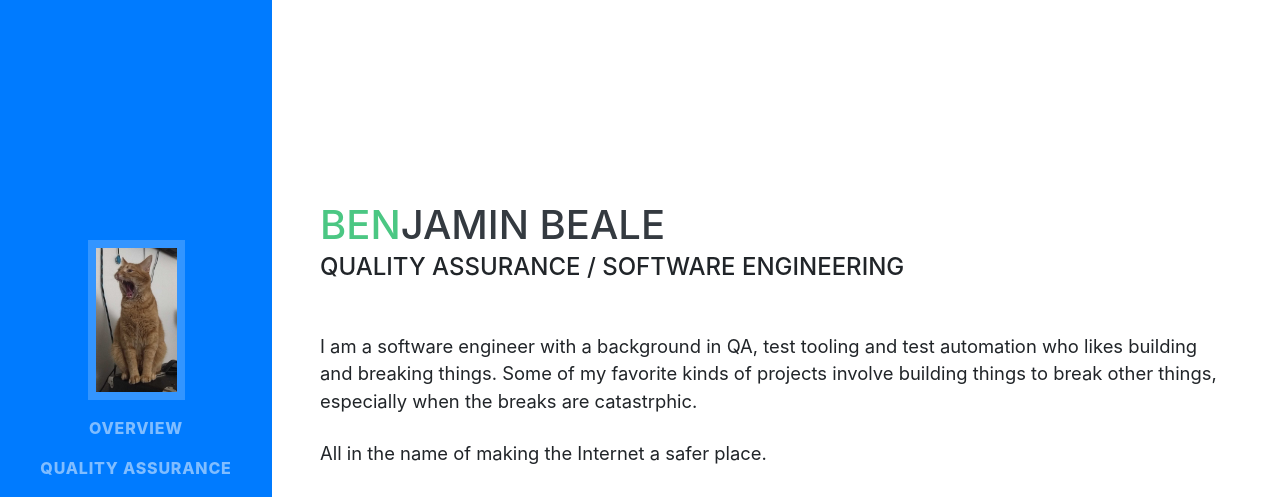
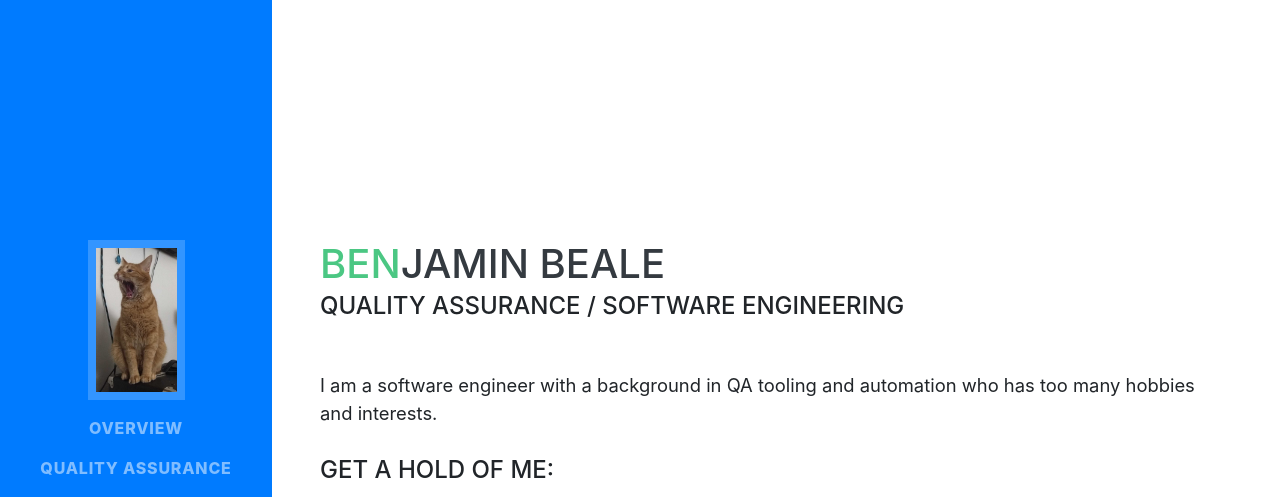
Before and after one commit to bbeale/bbeale.github.io, a website with bundled scripts: page index.html in a window 1280 px wide. Shown: the top 497 px of the page. Built offline with nearby package versions, Linux system fonts and the light colour scheme; a web font is replaced by a local one.

Commit message:
More landing page updates.

```diff
--- a/index.html
+++ b/index.html
@@ -49,8 +49,8 @@
 			<div class="w-100">
 				<h1 class="mb-0"><span class="first-name">Ben</span>jamin Beale</span></h1>
 				<div class="subheading mb-5">Quality Assurance / Software Engineering</div>
-				<p class="lead mb-4">I am a software engineer with a background in QA, test tooling and test automation who likes building and breaking things. Some of my favorite kinds of projects involve building things to break other things, especially when the breaks are catastrphic.</p>
-				<p class="lead mb-4">All in the name of making the Internet a safer place.</p>
+				<p class="lead mb-4">I am a software engineer with a background in QA tooling and automation who has too many hobbies and interests.</p>
+				<p class="lead mb-4"></p>
 				<p class="subheading mb-3">Get a hold of me:</p>
 				<div class="social-icons">
 					<a href="https://www.linkedin.com/in/beale1bj" target="_blank" rel="noopener noreferrer"><i class="fab fa-linkedin-in"></i></a>
```
